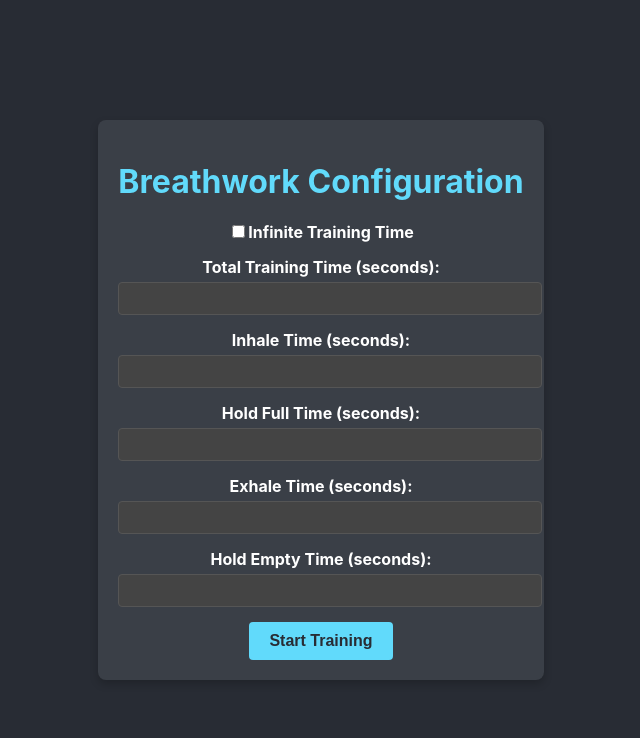
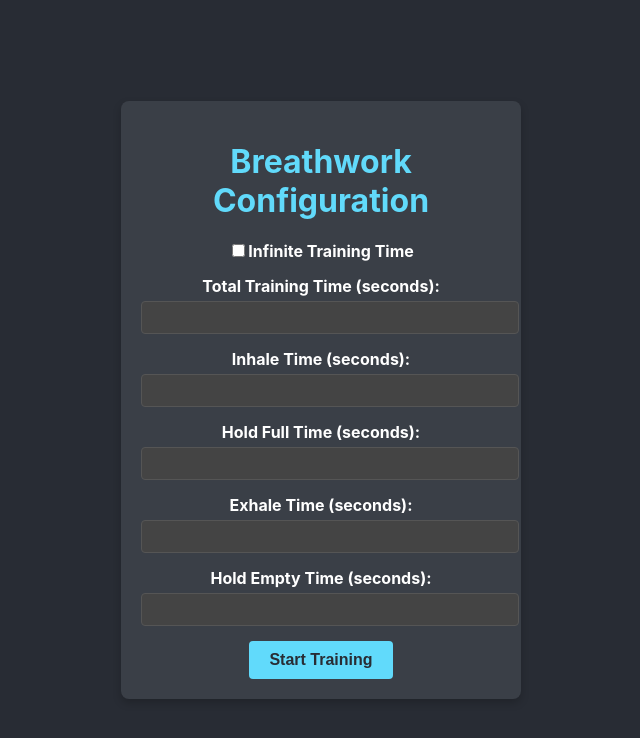
Before and after one commit to BassardF/clock, a React (Create React App) app: page / in a window 1280 px wide. Shown: the top 738 px of the page, without its empty margins (319-959 px from the left). Built offline with nearby package versions, Linux system fonts and the light colour scheme.

Commit message:
Fix padding and centering issues in config/training pages

```diff
--- a/src/App.css
+++ b/src/App.css
@@ -15,6 +15,10 @@
   border-radius: 8px;
   background-color: #3a3f47;
   box-shadow: 0 4px 8px rgba(0, 0, 0, 0.2);
+  margin: 0 auto; /* Center the block horizontally */
+  max-width: 400px; /* Limit the width to prevent stretching */
+  width: 100%; /* Ensure it takes full width up to max-width */
+  box-sizing: border-box; /* Include padding in the element's total width and height */
 }
 
 .config-page h1,
```
